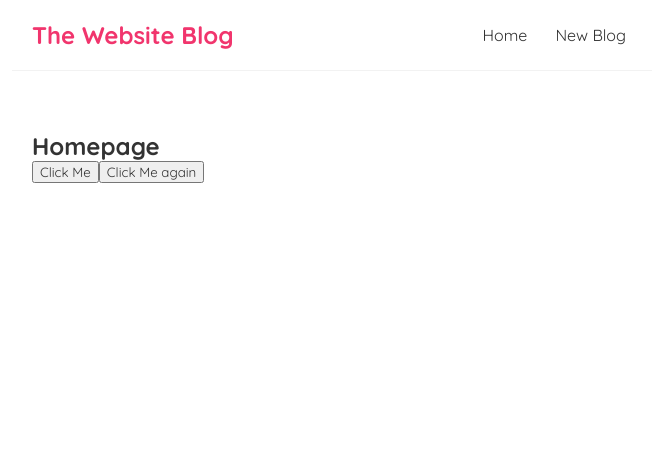
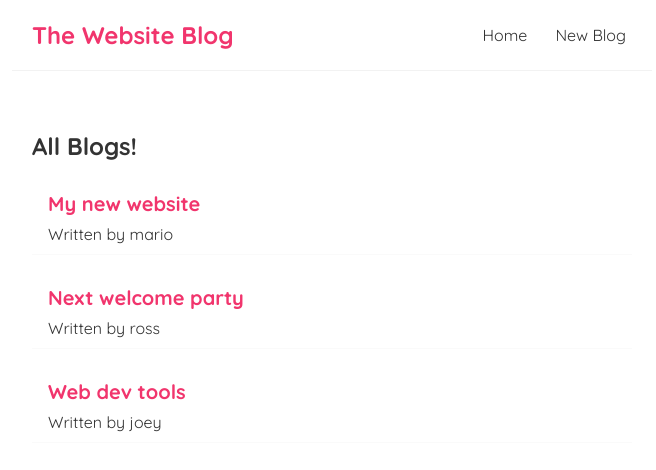
Before and after one commit to vedantpople4/REACT-App, a React (Create React App) app in the folder react-blog/: page / in a window 1280 px wide. Shown: the top 470 px of the page, without its empty margins (308-964 px from the left). Built offline with nearby package versions, Linux system fonts and the light colour scheme.

Commit message:
Props done

```diff
--- /dev/null
+++ b/react-blog/src/BlogList.js
@@ -0,0 +1,16 @@
+const BlogList = ({blogs, title}) => {
+
+    return (
+        <div className="blog-list">
+            <h2>{ title }</h2>
+            {blogs.map(blog => (
+                <div className="blog-preview" key={blog.id}>
+                    <h2>{ blog.title }</h2>
+                    <p>Written by { blog.author } </p>
+                </div>
+            ))}
+        </div>
+     );
+}
+
+export default BlogList;
--- a/react-blog/src/Home.js
+++ b/react-blog/src/Home.js
@@ -1,17 +1,18 @@
+import { useState } from 'react';
+import BlogList from './BlogList';
+
+
 const Home = () => {
-    const handleClick = () => {
-        console.log("Hello, world")
-    }
-    const handleClickAgain = (name, e) => {
-        console.log("Hello, world" + name, e.target)
-    }
+    const [blogs, setBlogs] = useState([
+        {title:'My new website', body:'lorem ipsum...',author:'mario', id:1 },
+        {title:'Next welcome party', body:'lorem ipsum...',author:'ross', id:2},
+        {title:'Web dev tools', body:'lorem ipsum...',author:'joey', id:3 }
+    ]);
     return (
         <div className="home">
-            <h2>Homepage</h2>
-            <button onClick = { handleClick }>Click Me</button>
-            <button onClick = { (e) => {handleClickAgain('mario', e)}}>Click Me again</button>
+            <BlogList blogs={blogs} title="All Blogs!" />
         </div>
-      );
+    );
 }
 
 export default Home;
--- a/react-blog/src/index.css
+++ b/react-blog/src/index.css
@@ -33,3 +33,18 @@
   margin: 40px auto;
   padding: 20px;
 }
+
+/* blog previews / list */
+.blog-preview {
+  padding: 10px 16px;
+  margin: 20px 0;
+  border-bottom: 1px solid #fafafa;
+}
+.blog-preview:hover {
+  box-shadow: 1px 3px 5px rgba(0,0,0,0.1);
+}
+.blog-preview h2 {
+  font-size: 20px;
+  color: #f1356d;
+  margin-bottom: 8px;
+}
```
